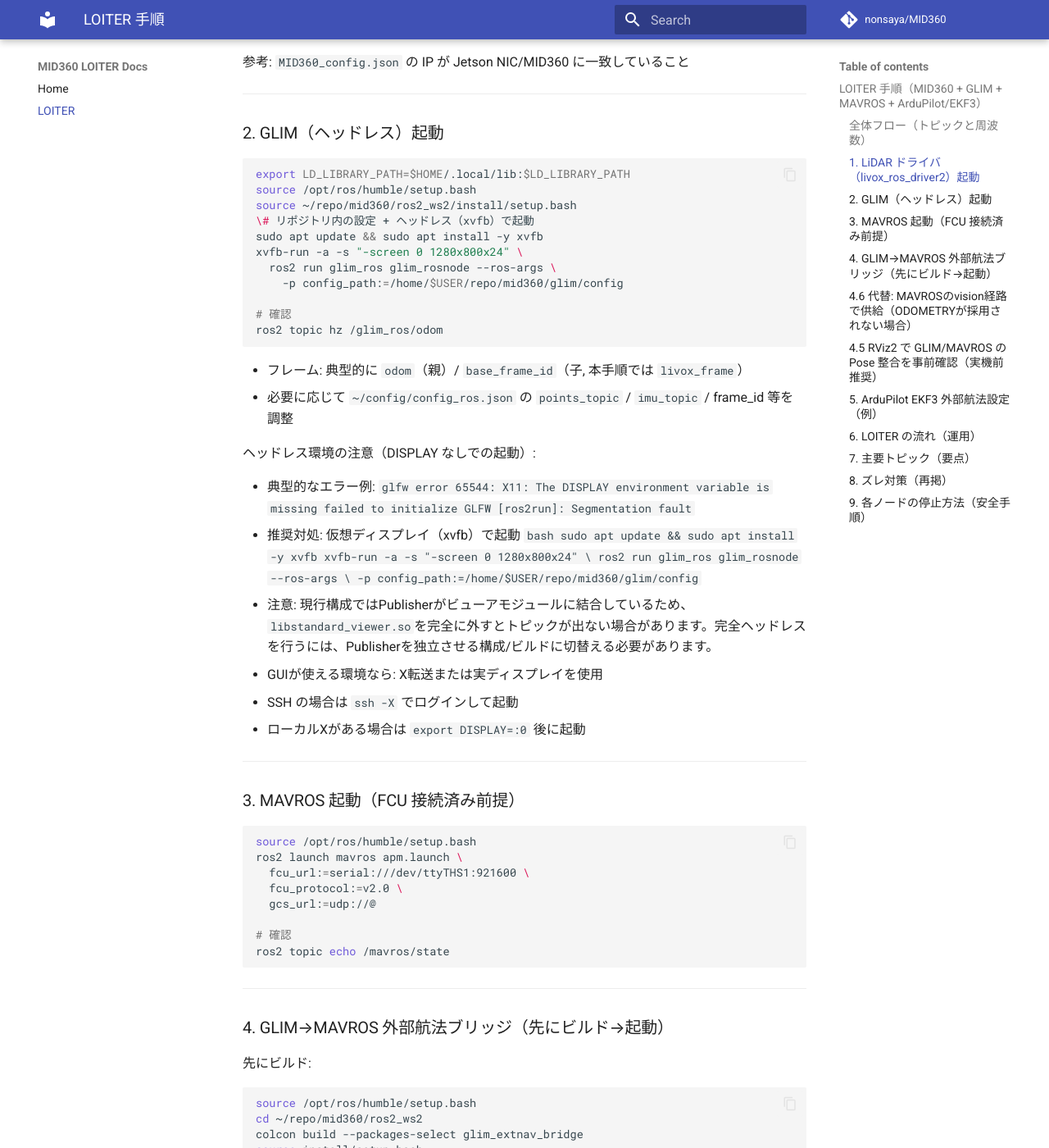
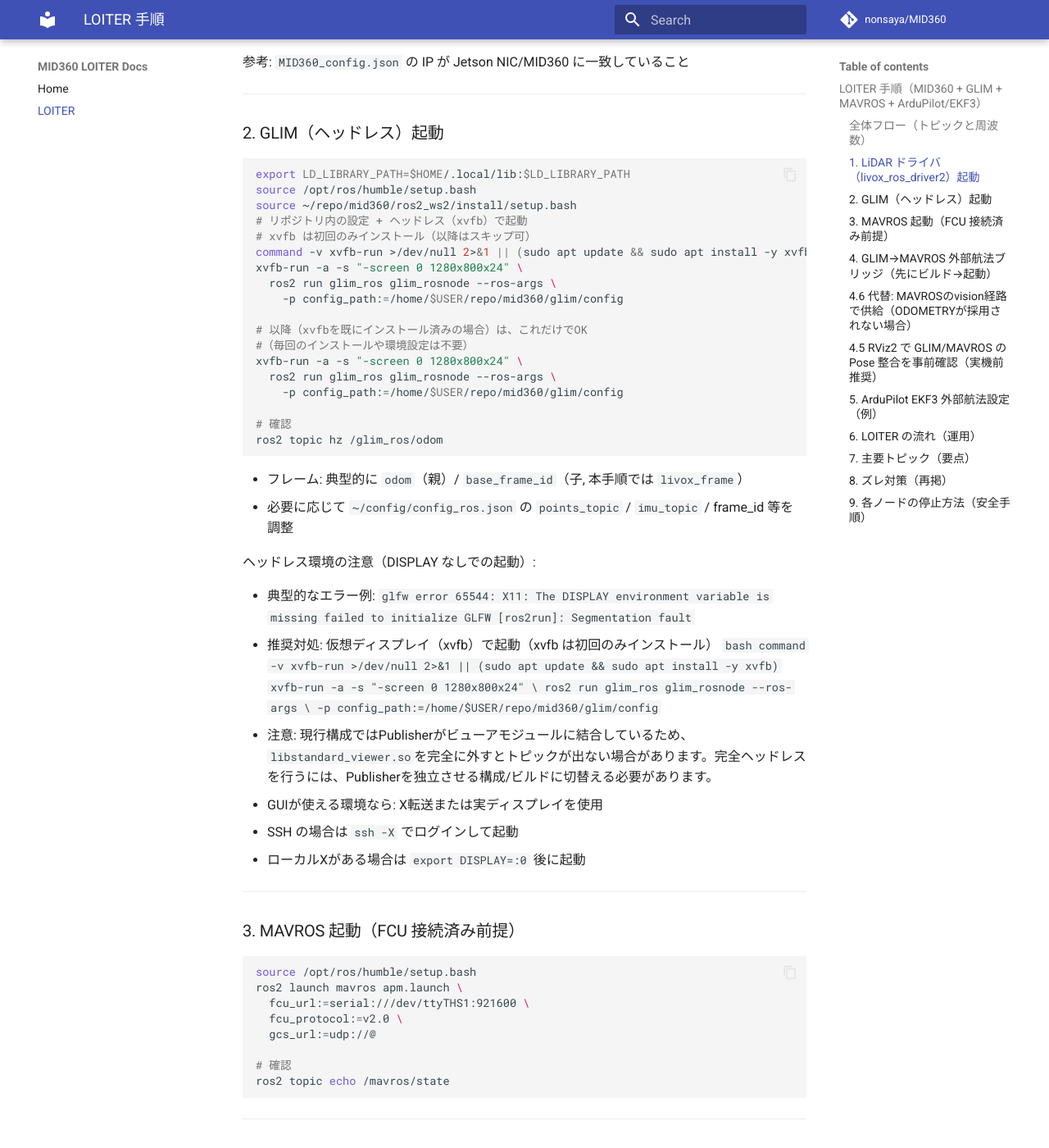
Before and after one commit to nonsaya/MID360, an MkDocs documentation site: the page built from docs/LOITER.md, in a window 1280 px wide and 1400 px high, scrolled down 1061 px. Shown: the whole window at 82% size. Built offline with MkDocs 1.6.1 and Material for MkDocs 9.7.7, drawn with Linux system fonts in a browser that asks for light colours; comment, search, counter and statistics services are not loaded.

Commit message:
docs: clarify xvfb is install-once; add shortest headless run block

````diff
--- a/LOITER.md
+++ b/LOITER.md
@@ -52,8 +52,15 @@ ros2 topic hz /livox/imu
 export LD_LIBRARY_PATH=$HOME/.local/lib:$LD_LIBRARY_PATH
 source /opt/ros/humble/setup.bash
 source ~/repo/mid360/ros2_ws2/install/setup.bash
-\# リポジトリ内の設定 + ヘッドレス（xvfb）で起動
-sudo apt update && sudo apt install -y xvfb
+# リポジトリ内の設定 + ヘッドレス（xvfb）で起動
+# xvfb は初回のみインストール（以降はスキップ可）
+command -v xvfb-run >/dev/null 2>&1 || (sudo apt update && sudo apt install -y xvfb)
+xvfb-run -a -s "-screen 0 1280x800x24" \
+  ros2 run glim_ros glim_rosnode --ros-args \
+    -p config_path:=/home/$USER/repo/mid360/glim/config
+
+# 以降（xvfbを既にインストール済みの場合）は、これだけでOK
+#（毎回のインストールや環境設定は不要）
 xvfb-run -a -s "-screen 0 1280x800x24" \
   ros2 run glim_ros glim_rosnode --ros-args \
     -p config_path:=/home/$USER/repo/mid360/glim/config
@@ -73,9 +80,9 @@ ros2 topic hz /glim_ros/odom
   failed to initialize GLFW
   [ros2run]: Segmentation fault
   ```
-- 推奨対処: 仮想ディスプレイ（xvfb）で起動
+- 推奨対処: 仮想ディスプレイ（xvfb）で起動（xvfb は初回のみインストール）
   ```bash
-  sudo apt update && sudo apt install -y xvfb
+  command -v xvfb-run >/dev/null 2>&1 || (sudo apt update && sudo apt install -y xvfb)
   xvfb-run -a -s "-screen 0 1280x800x24" \
     ros2 run glim_ros glim_rosnode --ros-args \
       -p config_path:=/home/$USER/repo/mid360/glim/config
@@ -254,7 +261,6 @@ ros2 topic pub /mavros/setpoint_position/local geometry_msgs/msg/PoseStamped \
 - まず `none` で評価し、Loiter が不安定なら `arrival` へ切替
 - FCU 側 Parameter を適用後は再起動して反映
 
-
 ---
 
 ### 9. 各ノードの停止方法（安全手順）
````
